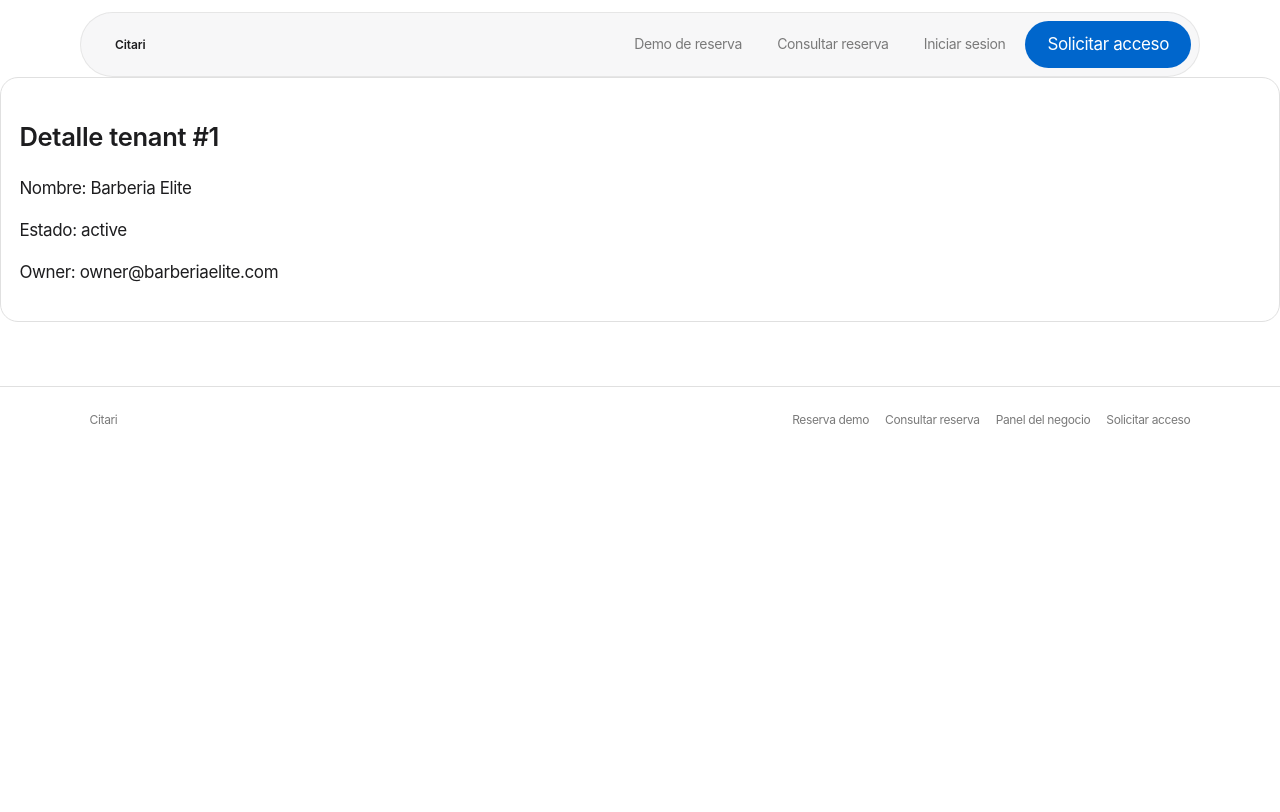
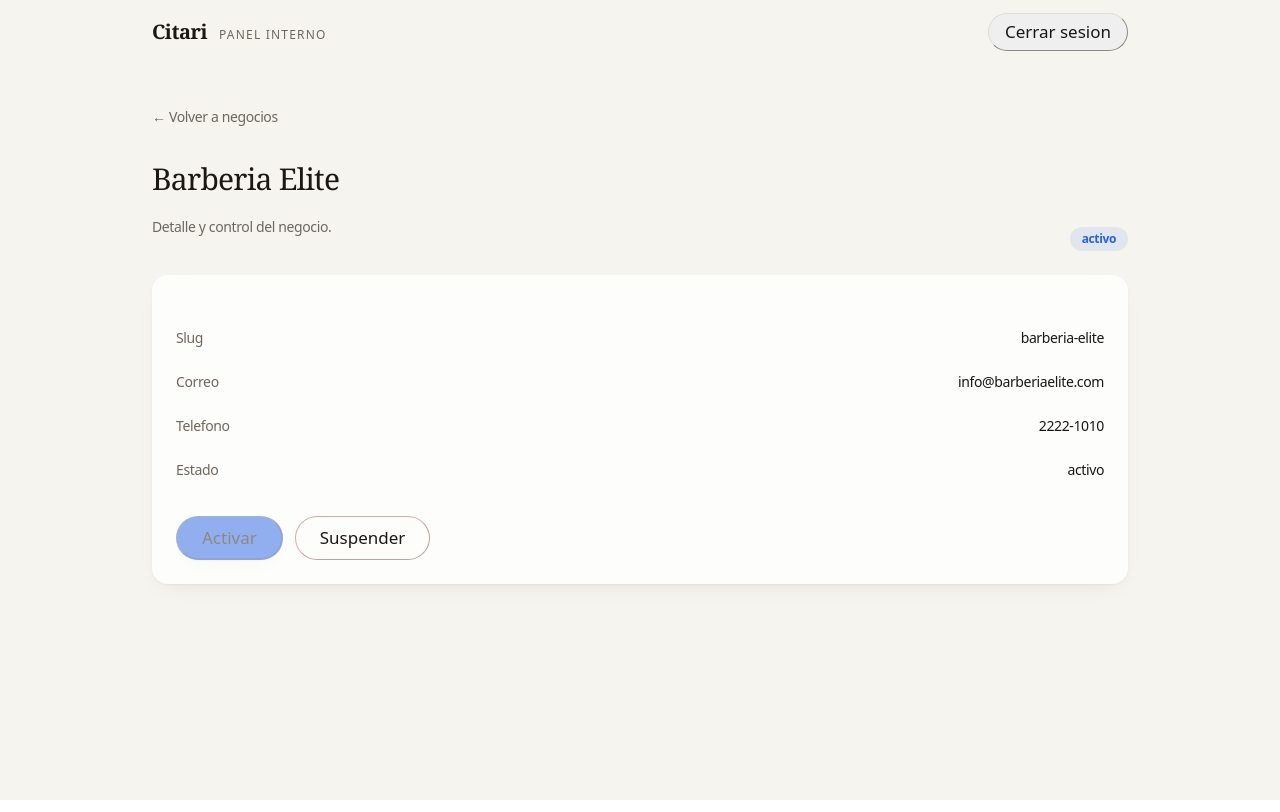
Before and after one commit to handelenriquezacuna/multiTenantBookingManager, a Next.js app in the folder apps/frontend/: page /admin/tenants/1 in a window 1280 px wide. Built offline with nearby package versions, Linux system fonts and the light colour scheme; no server answers.

Commit message:
feat(frontend): redesign admin area (tenants list + detail), wired to API
- AdminShell: minimal internal-panel frame with superadmin guard
- /admin/tenants: list wired to GET /admin/tenants (paginated), status badges
- /admin/tenants/[id]: detail wired to GET + POST activate/suspend

```diff
--- a/apps/frontend/app/admin/tenants/[id]/page.tsx
+++ b/apps/frontend/app/admin/tenants/[id]/page.tsx
@@ -1,15 +1,132 @@
-import { PublicShell } from "@/components/layout/PublicShell";
+"use client";
 
-export default async function AdminTenantDetailPage({ params }: { params: Promise<{ id: string }> }) {
-  const { id } = await params;
+import Link from "next/link";
+import { useParams } from "next/navigation";
+import { useEffect, useState } from "react";
+import { AdminShell } from "@/components/admin/admin-shell";
+import { Button } from "@/components/ui/button";
+import { PageHeader } from "@/components/ui/page-header";
+import { ApiError, apiGet, apiPost, isMockMode } from "@/lib/api";
+import { endpoints } from "@/lib/endpoints";
+
+type Tenant = {
+  tenantId: number;
+  name: string;
+  slug: string;
+  status?: string;
+  email?: string | null;
+  phone?: string | null;
+  description?: string | null;
+};
+
+function statusClass(status?: string) {
+  if (status === "activo") return "bg-primary/10 text-primary";
+  if (status === "suspendido") return "bg-destructive/10 text-destructive";
+  return "bg-muted text-muted-foreground";
+}
+
+export default function AdminTenantDetailPage() {
+  const params = useParams<{ id: string }>();
+  const id = params?.id ?? "";
+  const [tenant, setTenant] = useState<Tenant | null>(null);
+  const [loading, setLoading] = useState(true);
+  const [busy, setBusy] = useState(false);
+  const [error, setError] = useState<string | null>(null);
+
+  useEffect(() => {
+    if (isMockMode()) {
+      setTenant({ tenantId: Number(id), name: "Barberia Elite", slug: "barberia-elite", status: "activo", email: "info@barberiaelite.com", phone: "2222-1010" });
+      setLoading(false);
+      return;
+    }
+    apiGet<Tenant>(endpoints.admin.tenantById(id))
+      .then(setTenant)
+      .catch(() => setTenant(null))
+      .finally(() => setLoading(false));
+  }, [id]);
+
+  async function action(kind: "activate" | "suspend") {
+    setError(null);
+    if (isMockMode()) {
+      setTenant((t) => (t ? { ...t, status: kind === "activate" ? "activo" : "suspendido" } : t));
+      return;
+    }
+    setBusy(true);
+    try {
+      const url = kind === "activate" ? endpoints.admin.activateTenant(id) : endpoints.admin.suspendTenant(id);
+      const updated = await apiPost<Tenant>(url);
+      setTenant(updated);
+    } catch (err) {
+      setError(err instanceof ApiError ? err.detail || err.title : "No se pudo actualizar el estado.");
+    } finally {
+      setBusy(false);
+    }
+  }
+
+  const rows: [string, string][] = tenant
+    ? [
+        ["Slug", tenant.slug],
+        ["Correo", tenant.email ?? "-"],
+        ["Telefono", tenant.phone ?? "-"],
+        ["Estado", tenant.status ?? "-"]
+      ]
+    : [];
+
   return (
-    <PublicShell>
-      <section className="card">
-        <h2>Detalle tenant #{id}</h2>
-        <p>Nombre: Barberia Elite</p>
-        <p>Estado: active</p>
-        <p>Owner: owner@barberiaelite.com</p>
-      </section>
-    </PublicShell>
+    <AdminShell>
+      <Link href="/admin/tenants" className="text-sm text-muted-foreground hover:text-foreground">
+        &larr; Volver a negocios
+      </Link>
+
+      {loading ? (
+        <p className="mt-6 text-muted-foreground">Cargando...</p>
+      ) : !tenant ? (
+        <p className="mt-6 text-muted-foreground">No se encontro el negocio.</p>
+      ) : (
+        <>
+          <div className="mt-3">
+            <PageHeader
+              title={tenant.name}
+              subtitle="Detalle y control del negocio."
+              action={
+                <span className={`rounded-full px-3 py-1 text-xs font-semibold ${statusClass(tenant.status)}`}>
+                  {tenant.status ?? "-"}
+                </span>
+              }
+            />
+          </div>
+
+          <div className="mt-6 rounded-2xl border border-border bg-card p-6 shadow-soft">
+            <dl className="divide-y divide-border">
+              {rows.map(([label, value]) => (
+                <div key={label} className="flex items-center justify-between gap-4 py-3 text-sm">
+                  <dt className="text-muted-foreground">{label}</dt>
+                  <dd className="text-right font-medium">{value}</dd>
+                </div>
+              ))}
+            </dl>
+            {tenant.description ? (
+              <p className="mt-4 text-sm text-muted-foreground">{tenant.description}</p>
+            ) : null}
+
+            {error ? <p className="mt-4 text-sm text-destructive">{error}</p> : null}
+
+            <div className="mt-6 flex gap-3">
+              <Button onClick={() => action("activate")} disabled={busy || tenant.status === "activo"}>
+                Activar
+              </Button>
+              <Button
+                variant="outline"
+                onClick={() => action("suspend")}
+                disabled={busy || tenant.status === "suspendido"}
+                className="border-destructive/40 text-destructive hover:bg-destructive/10"
+              >
+                Suspender
+              </Button>
+            </div>
+          </div>
+        </>
+      )}
+    </AdminShell>
   );
 }
--- a/apps/frontend/app/admin/tenants/page.tsx
+++ b/apps/frontend/app/admin/tenants/page.tsx
@@ -1,19 +1,89 @@
+"use client";
+
 import Link from "next/link";
-import { PublicShell } from "@/components/layout/PublicShell";
-import { SimpleTable } from "@/components/tables/SimpleTable";
+import { useEffect, useState } from "react";
+import { AdminShell } from "@/components/admin/admin-shell";
+import { PageHeader } from "@/components/ui/page-header";
+import { apiGet, isMockMode } from "@/lib/api";
+import { endpoints } from "@/lib/endpoints";
 
-const rows = [
-  ["1", "Barberia Elite", "active"],
-  ["2", "Spa Luna", "pending"],
-  ["3", "Veterinaria Central", "suspended"]
+type Tenant = { tenantId: number; name: string; slug: string; status?: string };
+type Page<T> = { items: T[] };
+
+const mockTenants: Tenant[] = [
+  { tenantId: 1, name: "Barberia Elite", slug: "barberia-elite", status: "activo" },
+  { tenantId: 2, name: "Spa Luna", slug: "spa-luna", status: "pendiente" },
+  { tenantId: 3, name: "Veterinaria Central", slug: "veterinaria-central", status: "suspendido" }
 ];
 
+function statusClass(status?: string) {
+  if (status === "activo") return "bg-primary/10 text-primary";
+  if (status === "suspendido") return "bg-destructive/10 text-destructive";
+  return "bg-muted text-muted-foreground";
+}
+
 export default function AdminTenantsPage() {
+  const [tenants, setTenants] = useState<Tenant[]>([]);
+  const [loading, setLoading] = useState(true);
+
+  useEffect(() => {
+    if (isMockMode()) {
+      setTenants(mockTenants);
+      setLoading(false);
+      return;
+    }
+    apiGet<Page<Tenant>>(endpoints.admin.tenants)
+      .then((page) => setTenants(page.items ?? []))
+      .catch(() => setTenants([]))
+      .finally(() => setLoading(false));
+  }, []);
+
   return (
-    <PublicShell>
-      <h2>Negocios registrados</h2>
-      <SimpleTable headers={["ID", "Nombre", "Estado"]} rows={rows} />
-      <Link className="btn" href="/admin/tenants/1" style={{ marginTop: "1rem" }}>Ver detalle tenant 1</Link>
-    </PublicShell>
+    <AdminShell>
+      <PageHeader title="Negocios" subtitle="Administra los negocios registrados en la plataforma." />
+
+      <section className="mt-6 overflow-x-auto rounded-2xl border border-border bg-card shadow-soft">
+        <table className="w-full text-sm">
+          <thead>
+            <tr className="text-left text-xs uppercase tracking-wider text-muted-foreground">
+              <th className="px-5 py-3 font-medium">ID</th>
+              <th className="px-5 py-3 font-medium">Nombre</th>
+              <th className="px-5 py-3 font-medium">Slug</th>
+              <th className="px-5 py-3 font-medium">Estado</th>
+              <th className="px-5 py-3 text-right font-medium">Detalle</th>
+            </tr>
+          </thead>
+          <tbody className="divide-y divide-border">
+            {loading ? (
+              <tr>
+                <td colSpan={5} className="px-5 py-10 text-center text-muted-foreground">Cargando...</td>
+              </tr>
+            ) : tenants.length === 0 ? (
+              <tr>
+                <td colSpan={5} className="px-5 py-10 text-center text-muted-foreground">Sin negocios registrados.</td>
+              </tr>
+            ) : (
+              tenants.map((tenant) => (
+                <tr key={tenant.tenantId}>
+                  <td className="px-5 py-3 font-mono text-xs text-muted-foreground">{tenant.tenantId}</td>
+                  <td className="px-5 py-3 font-semibold">{tenant.name}</td>
+                  <td className="px-5 py-3 font-mono text-xs text-muted-foreground">{tenant.slug}</td>
+                  <td className="px-5 py-3">
+                    <span className={`rounded-full px-2.5 py-1 text-xs font-semibold ${statusClass(tenant.status)}`}>
+                      {tenant.status ?? "-"}
+                    </span>
+                  </td>
+                  <td className="px-5 py-3 text-right">
+                    <Link href={`/admin/tenants/${tenant.tenantId}`} className="text-sm font-semibold text-primary hover:underline">
+                      Ver detalle
+                    </Link>
+                  </td>
+                </tr>
+              ))
+            )}
+          </tbody>
+        </table>
+      </section>
+    </AdminShell>
   );
 }
--- /dev/null
+++ b/apps/frontend/components/admin/admin-shell.tsx
@@ -0,0 +1,54 @@
+"use client";
+
+import Link from "next/link";
+import { useRouter } from "next/navigation";
+import { useEffect } from "react";
+import { clearAuthToken, isMockMode } from "@/lib/api";
+import { useAuth } from "@/hooks/useAuth";
+
+export function AdminShell({ children }: { children: React.ReactNode }) {
+  const router = useRouter();
+  const { user, loading } = useAuth();
+
+  useEffect(() => {
+    if (loading) return;
+    if (isMockMode()) return;
+    if (!user || user.role !== "superadmin") router.replace("/admin/login");
+  }, [loading, user, router]);
+
+  function logout() {
+    clearAuthToken();
+    router.push("/admin/login");
+  }
+
+  if (loading) {
+    return (
+      <div data-ct className="flex min-h-[100dvh] items-center justify-center bg-background font-sans text-muted-foreground">
+        Cargando...
+      </div>
+    );
+  }
+
+  return (
+    <div data-ct className="flex min-h-[100dvh] flex-col bg-background font-sans text-foreground antialiased">
+      <header className="border-b border-border">
+        <div className="mx-auto flex h-16 max-w-5xl items-center justify-between px-6">
+          <div className="flex items-baseline gap-3">
+            <Link href="/admin/tenants" className="font-serif text-xl font-semibold tracking-tight">
+              Citari
+            </Link>
+            <span className="text-xs uppercase tracking-widest text-muted-foreground">Panel interno</span>
+          </div>
+          <button
+            type="button"
+            onClick={logout}
+            className="rounded-full border border-border px-4 py-1.5 text-sm text-muted-foreground transition-colors hover:text-foreground"
+          >
+            Cerrar sesion
+          </button>
+        </div>
+      </header>
+      <main className="mx-auto w-full max-w-5xl flex-1 px-6 py-10">{children}</main>
+    </div>
+  );
+}
```
